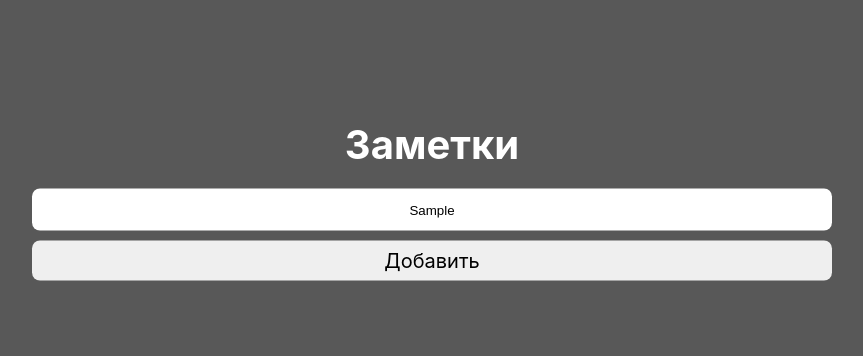
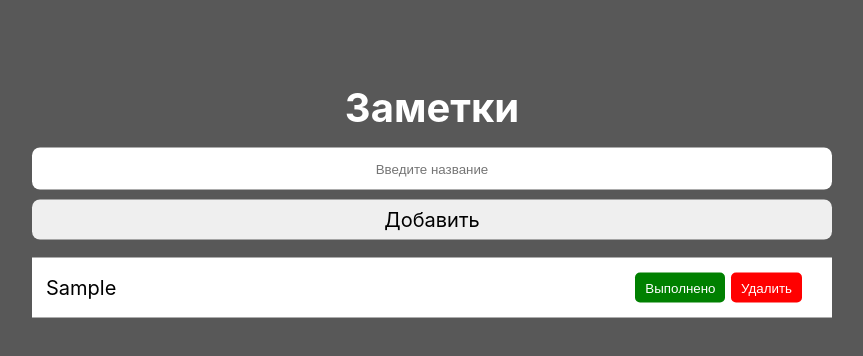
Before and after one commit to pshenichque/js-note-manager, a plain HTML site: page index.html in a window 1280 px wide. Both pictures are taken after typing "Sample" into the empty fields and a click on the button "Добавить". Shown: the whole page, without its empty margins (208-1071 px from the left). Drawn offline with Linux system fonts and the light colour scheme.

Commit message:
Create note clicking by button

```diff
--- a/app.js
+++ b/app.js
@@ -0,0 +1,22 @@
+const inputElement = document.getElementById('input')
+const createButton = document.getElementById('create')
+const listElement = document.getElementById('list')
+
+createButton.onclick = () => {
+    if (inputElement.value.length === 0) {
+        return
+    }
+    listElement.insertAdjacentHTML(
+        'afterbegin',
+        `
+            <li class="list-item">
+            <span>${inputElement.value}</span>
+                <div>
+                    <button class="button-ok">Выполнено</button>
+                    <button class="button-ok red">Удалить</button>
+                </div>
+            </li>
+        `
+    );
+    inputElement.value = '';
+};
--- a/index.html
+++ b/index.html
@@ -11,9 +11,19 @@
     <div class="container">
         <h1>Заметки</h1>
         <div class="input-container">
-            <input class="input" type="text" placeholder="Введите название">
-            <button class="button">Добавить</button>
+            <input class="input" type="text" placeholder="Введите название" id="input">
+            <button class="button" id="create">Добавить</button>
         </div>
+
+        <ul class="list" id="list">
+            <!-- <li class="list-item">
+                <span>Название</span>
+                <div>
+                    <button class="button-ok">Выполнено</button>
+                    <button class="button-ok red">Удалить</button>
+                </div>
+            </li> -->
+        </ul>
     </div>
 </body>
 </html>
--- a/style.css
+++ b/style.css
@@ -33,7 +33,7 @@ h1 {
 .input {
     height: 40px;
     text-align: center;
-    margin-top: 20px;
+    margin-top: 16px;
     border-radius: 8px;
     border: transparent;
 }
@@ -49,3 +49,37 @@ h1 {
 .button:hover {
     background: lightskyblue;
 }
+
+.list {
+    text-decoration: none;
+    padding: 0;
+    margin: 18px 0 0 0;
+}
+
+.list-item {
+    list-style-type: none;
+    width: 100%;
+    height: 60px;
+    background: white;
+    display: flex;
+    flex-direction: row;
+    align-items: center;
+    justify-content: space-between;
+    box-sizing: border-box;
+    padding: 0 30px 0 14px;
+    font-family: "Inter", sans-serif;
+    font-size: 20px;
+}
+
+.button-ok {
+    height: 30px;
+    background: green;
+    color: white;
+    border: transparent;
+    border-radius: 5px;
+    padding: 0 10px;
+}
+
+.red {
+    background: red;
+}
```
